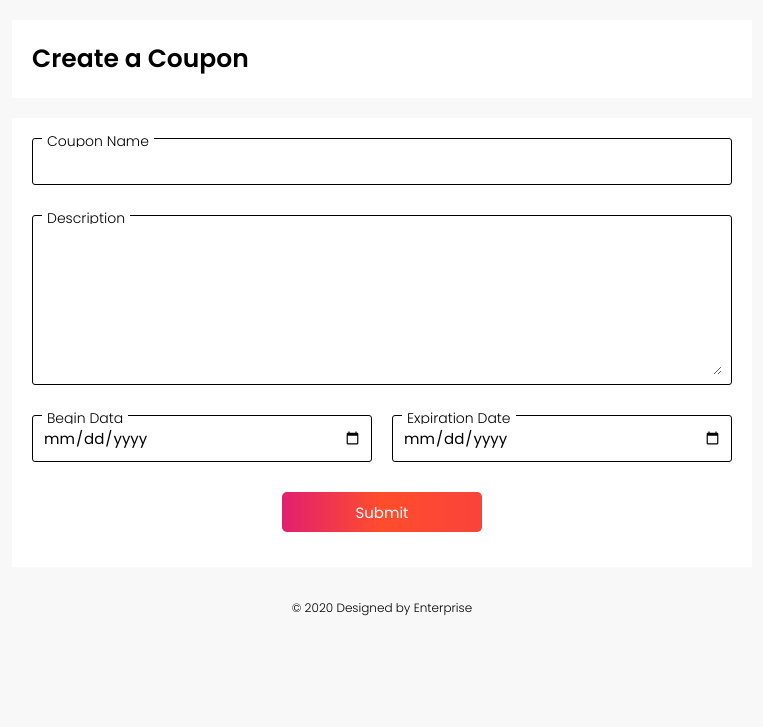
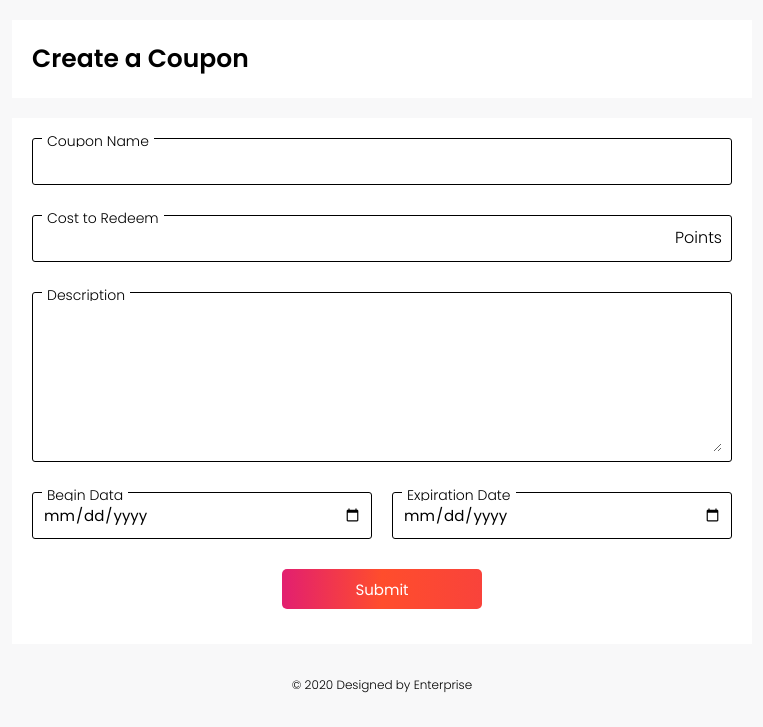
Before and after one commit to CSCC01/team_01-project, a Flask app: page /createCoupon in a window 1280 px wide. Shown: the part 73-800 px from the top of the page, without its empty margins (258-1021 px from the left). Run offline with Flask 2, Linux system fonts and the light colour scheme; the visitor is signed in with stand-in values (Sample User, id 1); tables that the repository leaves empty hold one stand-in row (values such as "Sample post").

Commit message:
Replaced coupon discount with coupon price

```diff
--- a/demo3/app.py
+++ b/demo3/app.py
@@ -219,19 +219,29 @@ def create_coupon():
     if not owner:
         return redirect(url_for('home'))
 
+    errmsg = []
+
     if request.method == 'POST':
         # Grabs information from coupon fields
         name = request.form['name']
         rid = Restaurant.query.filter(Restaurant.uid == session['account']).first().rid
+        points = request.form['points']
         description = request.form['description']
         expiration = request.form['end']
         begin = request.form['begin']
 
-        # Inserts coupon info to db -- currently input is NOT sanitized
-        coupon = Coupon(rid = rid, name = name, description = description, expiration = expiration, begin = begin)
-        db.session.add(coupon)
-        db.session.commit()
-        return redirect(url_for('coupon'))
+        if int(points) < 0:
+            errmsg.append("Invalid amount for points.")
+        if name == "":
+            errmsg.append("Invalid coupon name, please give your coupon a name.")
+        if int(points) >= 0 and name != "":
+            coupon = Coupon(rid = rid, name = name, points = points, description = description, expiration = expiration, begin = begin)
+            db.session.add(coupon)
+            db.session.commit()
+            return redirect(url_for('coupon'))
+
+        return render_template('createCoupon.html', owner = Restaurant.query.filter(Restaurant.uid == session['account']).first(), errmsg = errmsg,
+                            info = {'name': name, 'points': points, 'description': description, 'expiration': expiration, 'begin': begin})
     else:
         return render_template('createCoupon.html', owner = Restaurant.query.filter(Restaurant.uid == session['account']).first())
 
--- a/demo3/demo.sql
+++ b/demo3/demo.sql
@@ -17,6 +17,7 @@ CREATE TABLE IF NOT EXISTS `coupons` (
   `cid`          int unsigned      NOT NULL AUTO_INCREMENT,
   `rid`          int               NOT NULL,
   `name`         varchar(128)      NOT NULL DEFAULT '',
+  `points`       int unsigned      NOT NULL,
   `description`  varchar(1028)     NOT NULL DEFAULT '',
   `begin`        date              NOT NULL,
   `expiration`   date              NOT NULL,
--- a/demo3/models.py
+++ b/demo3/models.py
@@ -36,6 +36,7 @@ class Coupon(db.Model):
     cid = db.Column(db.Integer, primary_key=True, autoincrement=True)
     rid = db.Column(db.Integer)
     name = db.Column(db.String(64), nullable=False)
+    points = db.Column(db.Integer, nullable=False)
     description = db.Column(db.String(64), nullable=False)
     expiration = db.Column(db.DateTime, nullable=False)
     begin = db.Column(db.DateTime, nullable=False)
--- a/demo3/static/coupon.css
+++ b/demo3/static/coupon.css
@@ -24,5 +24,12 @@
 }
 
 .description {
-  padding: 20px;
+  padding-left: 20px;
+  padding-right: 20px;
 }
+
+.points {
+  display: flex;
+  flex-direction: row;
+  justify-content: space-evenly;
+}
--- a/demo3/static/submissionFields.css
+++ b/demo3/static/submissionFields.css
@@ -29,6 +29,7 @@
 .textfeilds input[type="text"],
 .textfeilds input[type="password"],
 .textfeilds input[type="date"],
+.textfeilds input[type="number"],
 textarea,
 select {
   font-family: 'Poppins', sans-serif;
--- a/demo3/templates/coupon.html
+++ b/demo3/templates/coupon.html
@@ -49,13 +49,14 @@
     </div>
 {% endblock page_name %}
 
-  {% block content %}
+{% block content %}
     {% for c in coupons %}
       <div class = parent>
         <div class = name>
           {{ c.name }}
         </div>
         <div class = amount>
+          {{ c.points }} Points
         </div>
         <div class = description>
           {{ c.description }}
--- a/demo3/templates/createCoupon.html
+++ b/demo3/templates/createCoupon.html
@@ -10,7 +10,11 @@
 ----                                          --->
 
 {% extends "base.html" %}
-{% block style %}<link rel="stylesheet" type="text/css" href="../static/submissionFields.css">{% endblock style %}
+{% block style %}
+<link rel="stylesheet" type="text/css" href="../static/submissionFields.css">
+<link rel="stylesheet" type="text/css" href="static/coupon.css">
+{% endblock style %}
+
 {% block title %}
 <title>Create a Coupon</title>
 {% endblock title %}
@@ -45,27 +49,65 @@
 {% endblock page_name %}
 
 {% block content %}
+
+    {% if errmsg %}
+      <div class = parent>
+        Could not create a coupon because of the following: <br>
+        {% for msg in errmsg %}
+          <li>{{msg}} </li>
+        {% endfor %}
+      </div>
+    {% endif %}
+
       <div class = parent>
         <form method = "post">
           <div class = textfeilds>
             <div class = feild>
                 <label>Coupon Name</label>
-                  <input type="text" name="name">
+                  {% if 'name' in info %}
+                    <input type="text" name="name" value = {{info["name"]}}>
+                  {% else %}
+                    <input type="text" name="name">
+                  {% endif %}
             </div>
-
+            <div class = feild>
+              <label>Cost to Redeem</label>
+              <div class = points>
+                {% if 'points' in info %}
+                  <input type="number" name="points" value = {{info["points"]}}>
+                {% else %}
+                <input type="number" name="points">
+                {% endif %}
+                <div class = right>
+                  Points
+                </div>
+              </div>
+            </div>
             <div class = feild>
               <label>Description</label>
-              <textarea name = "description"></textarea>
+              {% if 'description' in info %}
+              <textarea name = "description">{{info["description"]}}</textarea>
+              {% else %}
+                <textarea name = "description"></textarea>
+              {% endif %}
             </div>
 
             <div class = col>
               <div class = feild>
                   <label>Begin Data</label>
+                  {% if 'begin' in info %}
+                    <input type="date" name="begin" value = {{info["begin"]}}>
+                  {% else %}
                     <input type="date" name="begin">
+                  {% endif %}
               </div>
               <div class = feild>
                   <label>Expiration Date</label>
+                  {% if 'expiration' in info %}
+                    <input type="date" name="end" value = {{info["expiration"]}}>
+                  {% else %}
                     <input type="date" name="end">
+                  {% endif %}
               </div>
             </div>
           </div>
```
